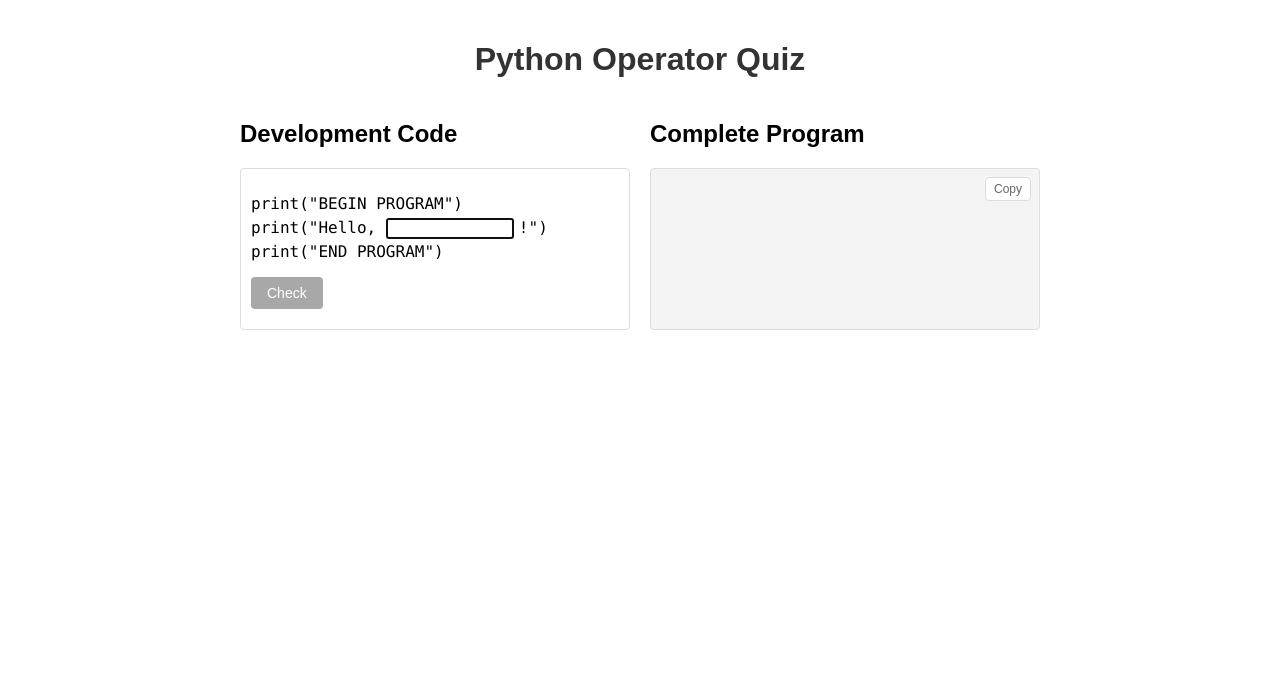
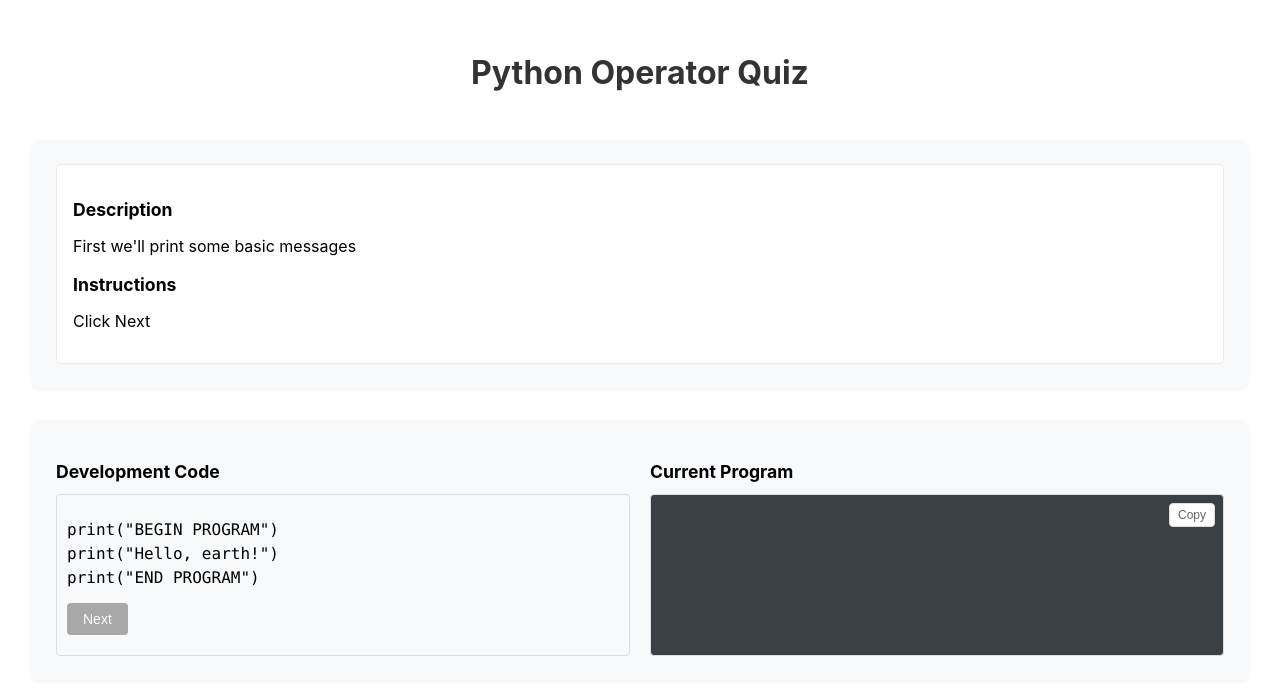
Before and after one commit to mpjovanovich/step-into-python, a React (Create React App) app: page / in a window 1280 px wide. Shown: the top 694 px of the page. Built offline with nearby package versions, Linux system fonts and the light colour scheme.

Commit message:
description and instructions added

```diff
--- a/src/App.module.css
+++ b/src/App.module.css
@@ -1,18 +1,45 @@
 .app {
-  font-family: Arial, sans-serif;
-  max-width: 800px;
-  margin: 0 auto;
-  padding: 20px;
+  display: flex;
+  flex-direction: column;
+  gap: 2rem;
+  padding: 2rem;
 }
 
 .title {
   text-align: center;
   color: #333;
+  margin-bottom: 1rem;
+}
+
+.instructions {
+  display: flex;
+  flex-direction: column;
+  gap: 1.5rem;
+  background-color: #f8f9fa;
+  border-radius: 8px;
+  padding: 1.5rem;
+  box-shadow: 0 2px 4px rgba(0, 0, 0, 0.05);
+}
+
+.description {
+  background-color: white;
+  border-radius: 6px;
+  padding: 1rem;
+  border: 1px solid #e9ecef;
+}
+
+h3 {
+  margin-bottom: 0.75rem;
+  font-size: 1.1rem;
 }
 
 .container {
   display: flex;
   gap: 20px;
+  background-color: #f8f9fa;
+  padding: 1.5rem;
+  border-radius: 8px;
+  box-shadow: 0 2px 4px rgba(0, 0, 0, 0.05);
 }
 
 .column {
@@ -28,11 +55,13 @@
 }
 
 .output {
-  background-color: #f4f4f4;
+  background-color: #3b4045;
+  color: #f4f4f4;
   border: 1px solid #ddd;
   border-radius: 4px;
   padding: 10px;
   font-family: monospace;
+  font-size: 1rem;
   white-space: pre-wrap;
   min-height: 140px;
   position: relative;
--- a/src/App.tsx
+++ b/src/App.tsx
@@ -25,21 +25,26 @@ const App = () => {
   /* ************************
    * CONSTANTS
    ************************ */
-  // This will be encoded in a JSON serialized map.
-  // For this prototype we'll just hardcode it.
-  //   const questionTemplate = `1?print("BEGIN PROGRAM")
-  // 1?print("Hello, earth!")
-  // 2?print("Hello, moon!")
-  // 3?print("Hello, {{sun}}!")
-  // 1?print("END PROGRAM")`;
-  const questionTemplate = `1?print("BEGIN PROGRAM")
-1?print("Hello, {{sun}}!")
-1?print("END PROGRAM")`;
 
-  // Get the max step in the template.
-  const maxStep = Math.max(
-    ...questionTemplate.split("\n").map((line) => parseInt(line.split("?")[0]))
-  );
+  interface Exercise {
+    descriptions: { [key: number]: string };
+    instructions: { [key: number]: string };
+    template: string;
+  }
+
+  const exercise: Exercise = {
+    descriptions: {
+      1: "First we'll print some basic messages",
+      2: "Now let's greet our closest neighbor",
+      3: "Finally, let's say hello to our star",
+    },
+    instructions: { 3: "Fill in the blank with the name of the star." },
+    template: `1?print("BEGIN PROGRAM")
+  1?print("Hello, earth!")
+  2?print("Hello, moon!")
+  3?print("Hello, {{sun}}!")
+  1?print("END PROGRAM")`,
+  };
 
   /* ************************
    * FUNCTIONS
@@ -52,7 +57,7 @@ const App = () => {
     let currentTemplate = "";
 
     // Make a currentTemplate string that only includes lines up to the step.
-    questionTemplate.split("\n").map((line) => {
+    exercise.template.split("\n").map((line) => {
       const [lineStep, code] = line.split("?");
       if (parseInt(lineStep) < step) {
         currentTemplate += code.replace("{{", "").replace("}}", "") + "\n";
@@ -64,6 +69,22 @@ const App = () => {
     return currentTemplate;
   };
 
+  const handleCheckAnswer = () => {
+    // Check against user responses.
+    const answers = correctAnswers.map((answer, i) => {
+      return answer === userAnswers[i];
+    });
+    setSolvedAnswers(answers);
+  };
+
+  // Get the max step in the template.
+  const maxStep = Math.max(
+    ...exercise.template.split("\n").map((line) => parseInt(line.split("?")[0]))
+  );
+
+  /* ************************
+   * EFFECTS
+   ************************ */
   // Every time the step changes, we need to:
   // - Update the template
   // - Update the answers
@@ -88,23 +109,28 @@ const App = () => {
     setProgramOutput(getTemplate(step, false).trim());
   }, [step]);
 
-  const handleCheckAnswer = () => {
-    // Check against user responses.
-    const answers = correctAnswers.map((answer, i) => {
-      return answer === userAnswers[i];
-    });
-    setSolvedAnswers(answers);
-  };
-
   /* ************************
    * UI
    ************************ */
   return (
     <div className={styles.app}>
       <h1 className={styles.title}>Python Operator Quiz</h1>
+      <div className={styles.instructions}>
+        <div className={styles.description}>
+          <h3>Description</h3>
+          {exercise.descriptions[step] && <p>{exercise.descriptions[step]}</p>}
+          <h3>Instructions</h3>
+          <p>{exercise.instructions[step] ?? "Click Next"}</p>
+          {/* {exercise.instructions[step] && (
+            <>
+              <p>{exercise.instructions[step]}</p>
+            </>
+          )} */}
+        </div>
+      </div>
       <div className={styles.container}>
         <div className={styles.column}>
-          <h2>Development Code</h2>
+          <h3>Development Code</h3>
           <div className={styles.template}>
             <QuizQuestion
               questionTemplate={currentTemplate}
@@ -136,7 +162,7 @@ const App = () => {
         </div>
 
         <div className={styles.column}>
-          <h2>Complete Program</h2>
+          <h3>Current Program</h3>
           <div className={styles.output}>
             <button
               className={styles.copyButton}
```
Also changed, not shown: PLANNING.txt.
